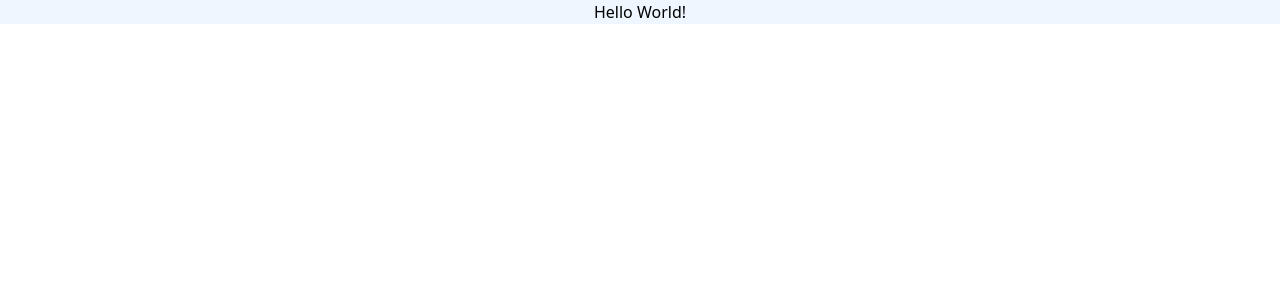
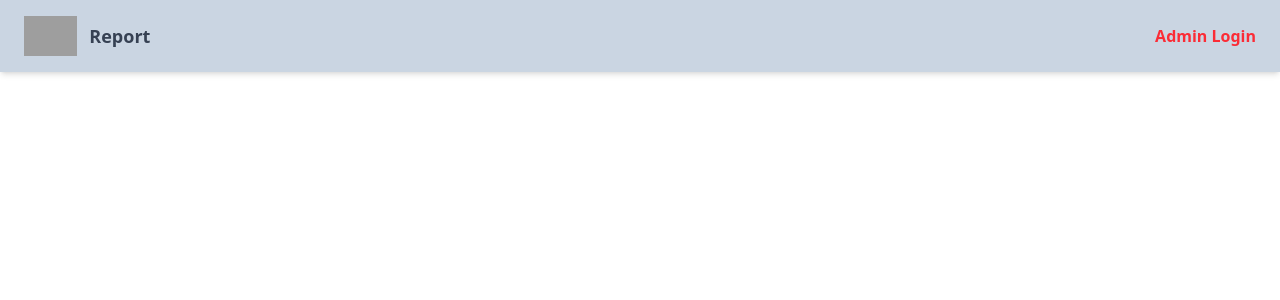
Before and after one commit to mubashir-73/report_generation-, a React (Vite) app: page / in a window 1280 px wide. Shown: the top 300 px of the page. Built offline with nearby package versions, Linux system fonts and the light colour scheme; grey boxes are pictures that could not be loaded.

Commit message:
added header component

```diff
--- a/src/App.jsx
+++ b/src/App.jsx
@@ -1,9 +1,10 @@
 import "./App.css";
+import Header from "./components/header";
 
 function App() {
   return (
     <>
-      <div className="bg-blue-50 text-center">Hello World!</div>
+      <Header />
     </>
   );
 }
--- a/src/components/header.jsx
+++ b/src/components/header.jsx
@@ -1,6 +1,7 @@
 export default function Header() {
   return (
-    <nav className="bg-white shadow-md">
+    <nav className="bg-slate-300 shadow-md">
+      {" "}
       <div className="container mx-auto flex justify-between items-center py-4 px-6">
         <div className="flex items-center space-x-3">
           <img src="login-logo-small.png" alt="Logo" className="h-10 w-auto" />
--- /dev/null
+++ b/src/components/reportpage.jsx
@@ -0,0 +1,13 @@
+export default function ReportPage() {
+  return (
+    <div className="bg-white shadow-md">
+      <div className="container mx-auto flex justify-between items-center py-4 px-6">
+        <div className="flex items-center space-x-3">
+          <img src="../assets/react.svg" alt="Logo" className="h-10 w-auto" />
+          <span className="text-lg font-semibold text-gray-700">Report</span>
+        </div>
+        <div className="space-x-6"></div>
+      </div>
+    </div>
+  );
+}
```
